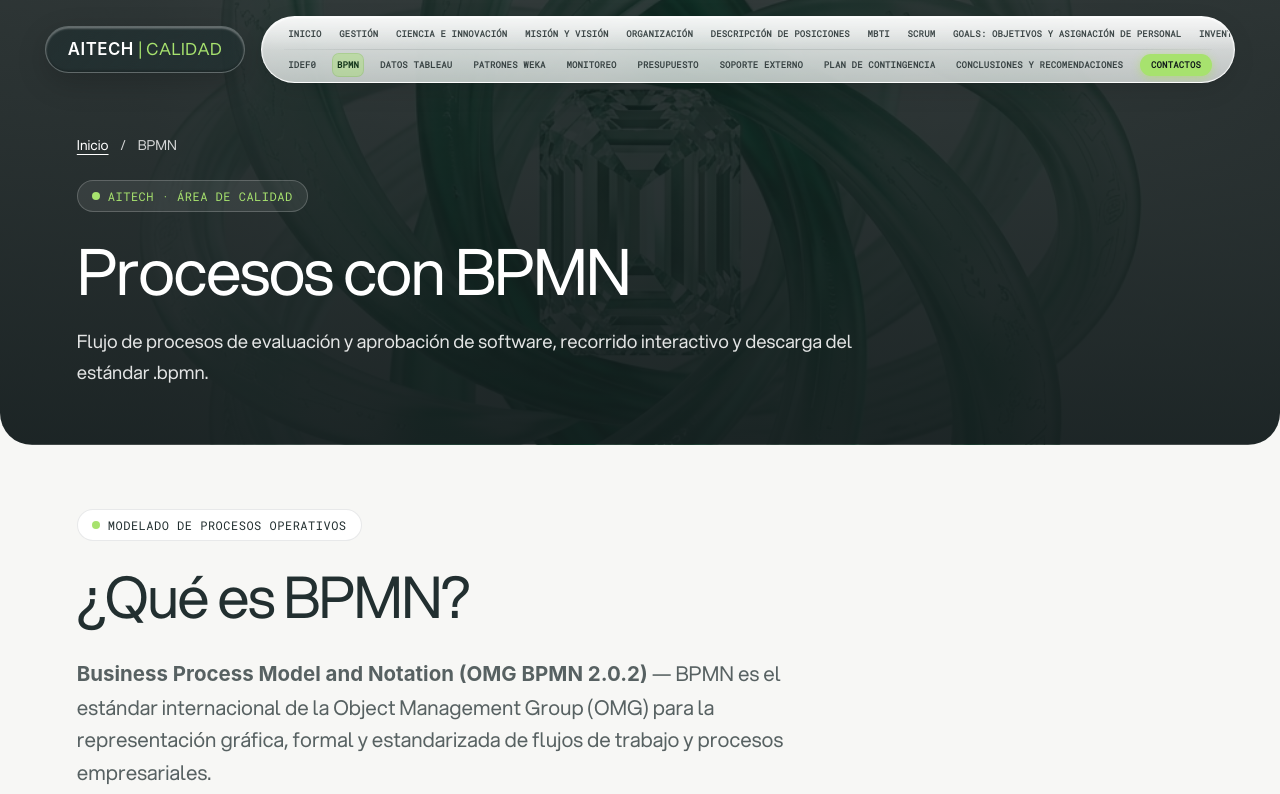
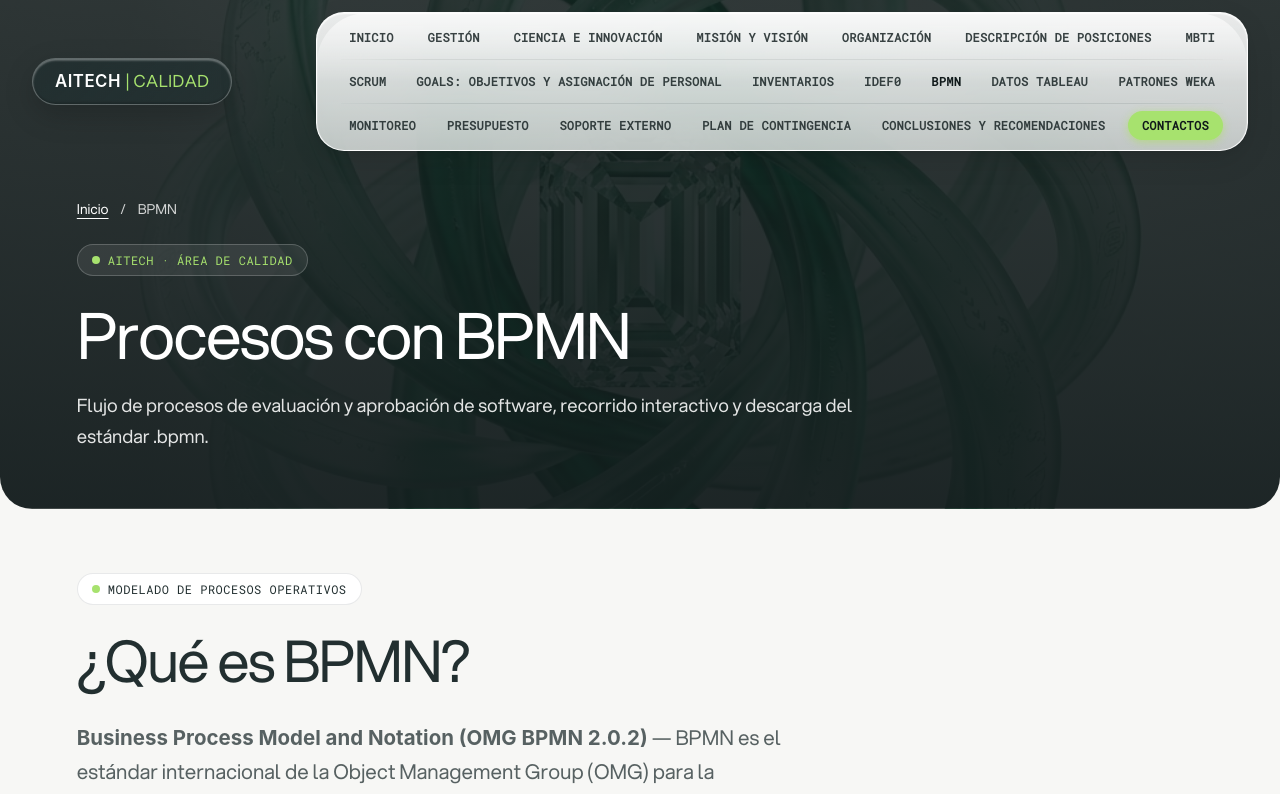
Before and after one commit to chriscc27/dinastia_arias, a React (Vite) app: page /bpmn in a window 1280 px wide. Shown: the top 794 px of the page. Built offline with nearby package versions, Linux system fonts and the light colour scheme; a web font is replaced by a local one.

Commit message:
fin correcciones
fin correcciones

```diff
--- a/src/components/Header.jsx
+++ b/src/components/Header.jsx
@@ -1,7 +1,7 @@
 import { useEffect, useRef, useState } from 'react';
 import { Link, NavLink, useLocation } from 'react-router-dom';
 import { Menu, X } from 'lucide-react';
-import { primaryNav, secondaryNav } from '../data/siteNav';
+import { navRow1, navRow2, navRow3 } from '../data/siteNav';
 
 export default function Header({ headerRef }) {
   const [menuOpen, setMenuOpen] = useState(false);
@@ -38,7 +38,7 @@ export default function Header({ headerRef }) {
       to={item.to}
       end
       onClick={() => setMenuOpen(false)}
-      className={({ isActive }) => `nav-item-link${isActive ? ' active' : ''}${item.id === 'contacto' ? ' nav-contact-link' : ''}`}
+      className={({ isActive }) => `nav-item-link${isActive && item.id !== 'presupuesto' ? ' active' : ''}${item.id === 'contacto' ? ' nav-contact-link' : ''}`}
       title={item.desc || item.title}
     >
       {item.label}
@@ -70,14 +70,18 @@ export default function Header({ headerRef }) {
         <div
           id="site-navigation"
           ref={panelRef}
-          className={`nav-pill-container nav-two-rows${menuOpen ? ' is-open' : ''}`}
+          className={`nav-pill-container nav-three-rows${menuOpen ? ' is-open' : ''}`}
         >
-          <nav className="nav-row nav-row-top" aria-label="Navegación general">
-            {primaryNav.map(renderLink)}
+          <nav className="nav-row nav-row-1" aria-label="Estrategia y Organización (1–7)">
+            {navRow1.map(renderLink)}
           </nav>
           <div className="nav-row-divider" aria-hidden="true" />
-          <nav className="nav-row nav-row-bottom" aria-label="Herramientas y procesos">
-            {secondaryNav.map(renderLink)}
+          <nav className="nav-row nav-row-2" aria-label="Metodología y Procesos (8–14)">
+            {navRow2.map(renderLink)}
+          </nav>
+          <div className="nav-row-divider" aria-hidden="true" />
+          <nav className="nav-row nav-row-3" aria-label="Operación y Cierre (15–20)">
+            {navRow3.map(renderLink)}
           </nav>
         </div>
       </div>
--- a/src/data/siteNav.js
+++ b/src/data/siteNav.js
@@ -305,6 +305,11 @@ export const navDropdownGroups = [
 export const primaryNav = headerNavItems.slice(0, 10);
 export const secondaryNav = headerNavItems.slice(10, 20);
 
+// Distribución oficial en 3 filas (Fila 1: 1–7, Fila 2: 8–14, Fila 3: 15–20)
+export const navRow1 = headerNavItems.slice(0, 7);
+export const navRow2 = headerNavItems.slice(7, 14);
+export const navRow3 = headerNavItems.slice(14, 20);
+
 export const getSiteTopic = (id) => siteNav.find((item) => item.id === id);
 
 export const legacyHomeRoutes = {
--- a/src/styles/navigation.css
+++ b/src/styles/navigation.css
@@ -1,5 +1,5 @@
 /* Ajustes de navegación y resumen; conserva la identidad visual del sitio. */
-:root { --site-header-height: 84px; }
+:root { --site-header-height: 125px; }
 [id] { scroll-margin-top: calc(var(--site-header-height) + 24px); }
 :where(a, button, input, select, textarea, [tabindex]):focus-visible {
   outline: 3px solid var(--color-slate);
@@ -20,7 +20,7 @@
 }
 .skip-link:focus { transform: translateY(0); }
 .page-loading { min-height: 65vh; padding: calc(var(--site-header-height) + 64px) 6% 64px; color: var(--color-slate); }
-header.site-header { gap: 16px; padding: 16px 3.5%; }
+header.site-header { gap: 14px; padding: 12px 2.5%; }
 .header-left { flex-shrink: 0; }
 .header-right { flex: 1; min-width: 0; display: flex; justify-content: flex-end; align-items: center; }
 .nav-row { overflow: visible; }
@@ -29,48 +29,52 @@ header.site-header { gap: 16px; padding: 16px 3.5%; }
 .nav-menu-toggle { display: none; }
 .nav-contact-link { background: var(--color-lime); border-radius: 9999px; }
 
-/* ---------- Header Multi-Row Navbar (Las 20 opciones visibles — Estilo Cápsula Elegante) ---------- */
+/* ---------- Header Multi-Row Navbar (Las 20 opciones visibles — Distribución Oficial en 3 Filas) ---------- */
+.nav-pill-container.nav-three-rows,
 .nav-pill-container.nav-two-rows {
   display: flex;
   flex-direction: column;
   justify-content: center;
   align-items: stretch;
-  gap: 2px;
-  padding: 6px 22px;
-  border-radius: 9999px;
+  gap: 4px;
+  padding: 10px 24px;
+  border-radius: 28px;
   background: linear-gradient(
     180deg,
-    rgba(255, 255, 255, 0.88) 0%,
-    rgba(242, 245, 243, 0.74) 100%
+    rgba(255, 255, 255, 0.90) 0%,
+    rgba(242, 245, 243, 0.76) 100%
   );
   backdrop-filter: blur(28px) saturate(190%);
   -webkit-backdrop-filter: blur(28px) saturate(190%);
-  border: 1px solid rgba(255, 255, 255, 0.92);
+  border: 1px solid rgba(255, 255, 255, 0.94);
   box-shadow:
     inset 0 1px 1.5px rgba(255, 255, 255, 0.95),
-    0 8px 28px -4px rgba(0, 0, 0, 0.12),
-    0 2px 8px rgba(34, 47, 48, 0.04);
+    0 10px 32px -4px rgba(0, 0, 0, 0.12),
+    0 3px 10px rgba(34, 47, 48, 0.05);
   transition: all 0.3s var(--ease-smooth);
   width: fit-content;
   max-width: 100%;
   margin-left: auto;
+  height: auto;
+  min-height: auto;
 }
+.nav-pill-container.nav-three-rows:hover,
 .nav-pill-container.nav-two-rows:hover {
   background: linear-gradient(
     180deg,
-    rgba(255, 255, 255, 0.94) 0%,
-    rgba(245, 248, 246, 0.82) 100%
+    rgba(255, 255, 255, 0.95) 0%,
+    rgba(245, 248, 246, 0.84) 100%
   );
   box-shadow:
     inset 0 1px 1.5px rgba(255, 255, 255, 1),
-    0 12px 34px -4px rgba(0, 0, 0, 0.15),
-    0 4px 12px rgba(34, 47, 48, 0.06);
+    0 14px 38px -4px rgba(0, 0, 0, 0.15),
+    0 4px 14px rgba(34, 47, 48, 0.07);
 }
 .nav-row {
   display: flex;
   align-items: center;
   justify-content: space-between;
-  gap: 2px clamp(6px, 0.75vw, 13px);
+  gap: 4px clamp(10px, 1.1vw, 16px);
   width: 100%;
   flex-wrap: nowrap;
 }
@@ -79,68 +83,81 @@ header.site-header { gap: 16px; padding: 16px 3.5%; }
   height: 1px;
   background: linear-gradient(
     90deg,
-    rgba(34, 47, 48, 0.03) 0%,
+    rgba(34, 47, 48, 0.02) 0%,
     rgba(34, 47, 48, 0.11) 10%,
     rgba(34, 47, 48, 0.11) 90%,
-    rgba(34, 47, 48, 0.03) 100%
+    rgba(34, 47, 48, 0.02) 100%
   );
-  margin: 2px 0;
+  margin: 3px 0;
   pointer-events: none;
 }
+.nav-pill-container.nav-three-rows .nav-item-link,
 .nav-pill-container.nav-two-rows .nav-item-link {
-  min-height: 22px;
-  padding: 2px 4px;
+  min-height: 29px;
+  padding: 4px 8px;
   font-family: var(--font-mono);
-  font-size: clamp(0.56rem, 0.65vw, 0.66rem);
-  letter-spacing: 0.2px;
+  font-size: clamp(0.75rem, 0.82vw, 0.8125rem);
+  letter-spacing: 0.25px;
   line-height: 1.25;
   text-transform: uppercase;
-  color: #212c2d;
+  color: #1f2a2b;
   background: transparent;
   border: none;
-  border-radius: 6px;
+  border-radius: 7px;
   text-decoration: none;
   font-weight: 600;
   white-space: nowrap;
   display: inline-flex;
   align-items: center;
   justify-content: center;
-  transition: color 0.15s ease, background 0.15s ease, opacity 0.15s ease;
-  opacity: 0.85;
+  transition: color 0.15s ease, background 0.15s ease, opacity 0.15s ease, transform 0.15s ease;
+  opacity: 0.88;
 }
+.nav-pill-container.nav-three-rows .nav-item-link::after,
 .nav-pill-container.nav-two-rows .nav-item-link::after {
   display: none !important;
 }
+.nav-pill-container.nav-three-rows .nav-item-link:hover,
 .nav-pill-container.nav-two-rows .nav-item-link:hover {
   background: rgba(34, 47, 48, 0.05);
-  color: #1a572a;
+  color: #10191a;
   opacity: 1;
 }
+.nav-pill-container.nav-three-rows .nav-item-link.active,
 .nav-pill-container.nav-two-rows .nav-item-link.active {
-  background: rgba(167, 226, 110, 0.42);
-  color: #0f3017;
+  background: transparent;
+  color: #10191a;
   font-weight: 700;
-  border-radius: 6px;
-  box-shadow: 0 0 0 1px rgba(130, 200, 70, 0.45);
+  border-radius: 7px;
+  box-shadow: none;
   opacity: 1;
 }
+.nav-pill-container.nav-three-rows .nav-item-link[href$="/presupuesto"],
+.nav-pill-container.nav-two-rows .nav-item-link[href$="/presupuesto"] {
+  background: transparent !important;
+  box-shadow: none !important;
+}
+.nav-pill-container.nav-three-rows .nav-item-link.nav-contact-link,
 .nav-pill-container.nav-two-rows .nav-item-link.nav-contact-link {
   background: var(--color-lime);
   color: #10191a;
   font-weight: 700;
   border-radius: 9999px;
-  padding: 2px 11px;
+  padding: 4px 14px;
   opacity: 1;
-  box-shadow: 0 2px 8px rgba(158, 240, 26, 0.35);
+  box-shadow: 0 2px 8px rgba(158, 240, 26, 0.38);
 }
+.nav-pill-container.nav-three-rows .nav-item-link.nav-contact-link:hover,
 .nav-pill-container.nav-two-rows .nav-item-link.nav-contact-link:hover {
   background: var(--color-mint);
   color: #10191a;
+  transform: translateY(-1px);
 }
+.nav-pill-container.nav-three-rows .nav-item-link.nav-contact-link.active,
 .nav-pill-container.nav-two-rows .nav-item-link.nav-contact-link.active {
   background: var(--color-lime);
   color: #10191a;
-  box-shadow: 0 0 0 2px #257a41, 0 2px 8px rgba(158, 240, 26, 0.45);
+  box-shadow: 0 0 0 2px #1e6b35, 0 3px 10px rgba(158, 240, 26, 0.5);
 }
 
 .home-hero {
@@ -703,8 +720,26 @@ header.site-header { gap: 16px; padding: 16px 3.5%; }
   line-height: 1.6;
 }
 
-@media (max-width: 1140px) {
-  header.site-header { padding: 12px 3.5%; gap: 14px; }
+@media (max-width: 1200px) and (min-width: 1025px) {
+  header.site-header { padding: 10px 2%; gap: 10px; }
+  .nav-pill-container.nav-three-rows,
+  .nav-pill-container.nav-two-rows {
+    padding: 8px 18px;
+    border-radius: 24px;
+  }
+  .nav-row {
+    gap: 3px clamp(8px, 1vw, 12px);
+  }
+  .nav-pill-container.nav-three-rows .nav-item-link,
+  .nav-pill-container.nav-two-rows .nav-item-link {
+    font-size: 0.74rem;
+    padding: 3px 6px;
+    min-height: 27px;
+  }
+}
+
+@media (max-width: 1024px) {
+  header.site-header { padding: 12px 3%; gap: 12px; }
   .nav-menu-toggle {
     display: inline-flex;
     align-items: center;
@@ -721,6 +756,7 @@ header.site-header { gap: 16px; padding: 16px 3.5%; }
     cursor: pointer;
     box-shadow: 0 4px 14px rgba(0, 0, 0, 0.08);
   }
+  .nav-pill-container.nav-three-rows,
   .nav-pill-container.nav-two-rows {
     display: none;
     position: fixed;
@@ -736,6 +772,7 @@ header.site-header { gap: 16px; padding: 16px 3.5%; }
     width: auto;
     margin-left: 0;
   }
+  .nav-pill-container.nav-three-rows.is-open,
   .nav-pill-container.nav-two-rows.is-open {
     display: flex;
     flex-direction: column;
@@ -748,17 +785,19 @@ header.site-header { gap: 16px; padding: 16px 3.5%; }
     width: 100%;
     flex-wrap: wrap;
   }
+  .nav-pill-container.nav-three-rows .nav-item-link,
   .nav-pill-container.nav-two-rows .nav-item-link {
     min-height: 44px;
     padding: 10px 12px;
     white-space: normal;
-    font-size: 0.74rem;
+    font-size: 0.76rem;
     line-height: 1.35;
     background: #ffffff;
     border: 1px solid rgba(34, 47, 48, 0.08);
     border-radius: 12px;
     justify-content: flex-start;
   }
+  .nav-pill-container.nav-three-rows .nav-item-link.active,
   .nav-pill-container.nav-two-rows .nav-item-link.active {
     background: #e2ecd9;
     border-color: #257a41;
```
